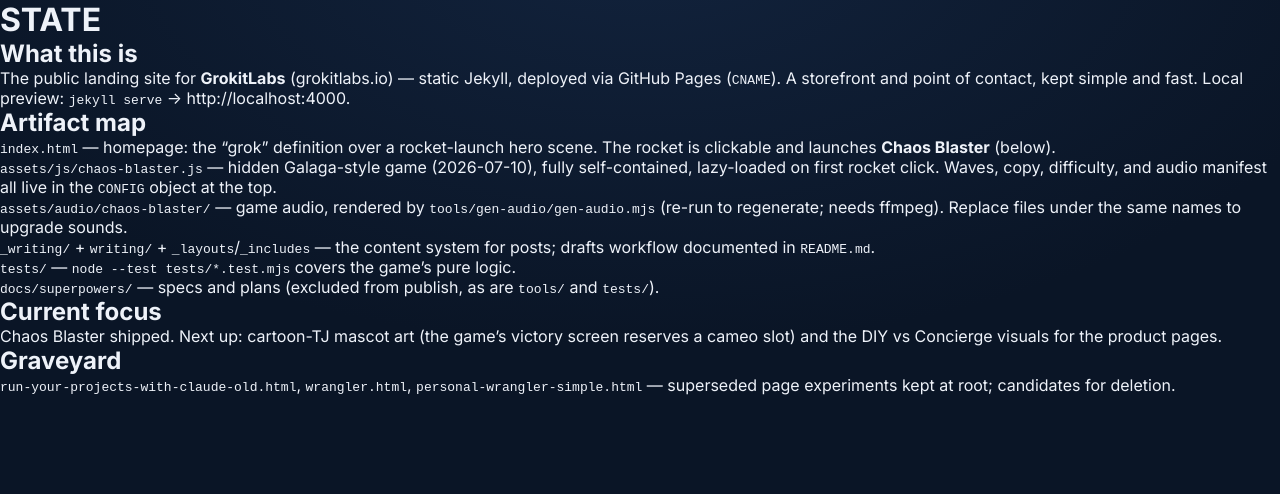
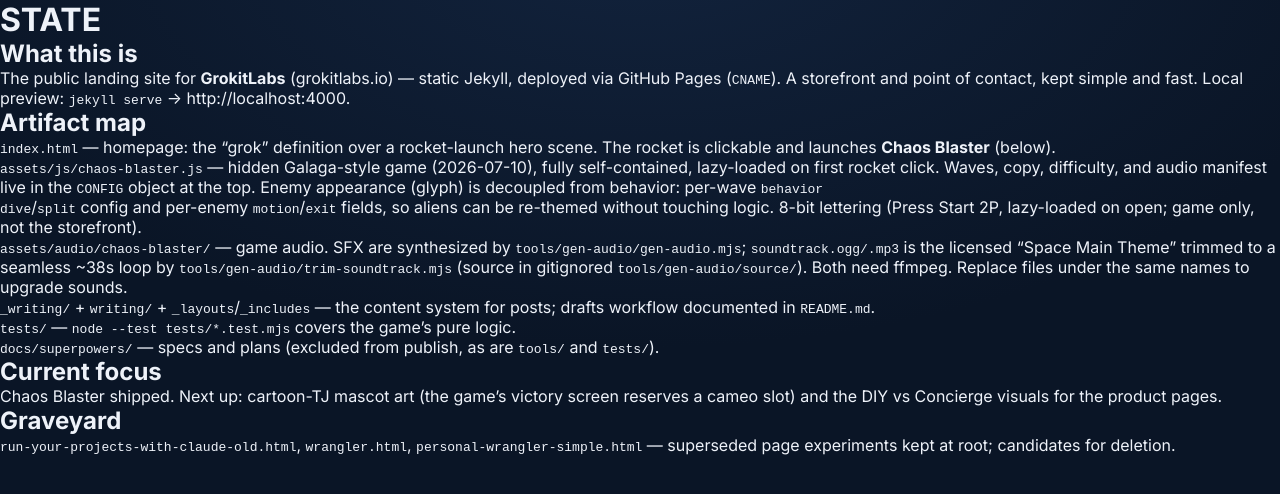
Before and after one commit to grokitlabs/grokitlabs.io, a Jekyll site: the page built from STATE.md, in a window 1280 px wide. Shown: the top 494 px of the page. Built offline with Jekyll 4.4.1, drawn with Linux system fonts in a browser that asks for light colours; our own code applies the rules of GitHub Pages for plain Markdown files.

Commit message:
Update STATE.md: enemy decoupling, licensed soundtrack pipeline, 8-bit fonts
Co-Authored-By: Claude Fable 5 <noreply@anthropic.com>

```diff
--- a/STATE.md
+++ b/STATE.md
@@ -12,10 +12,17 @@ simple and fast. Local preview: `jekyll serve` → http://localhost:4000.
   scene. The rocket is clickable and launches **Chaos Blaster** (below).
 - `assets/js/chaos-blaster.js` — hidden Galaga-style game (2026-07-10),
   fully self-contained, lazy-loaded on first rocket click. Waves, copy,
-  difficulty, and audio manifest all live in the `CONFIG` object at the top.
-- `assets/audio/chaos-blaster/` — game audio, rendered by
-  `tools/gen-audio/gen-audio.mjs` (re-run to regenerate; needs ffmpeg).
-  Replace files under the same names to upgrade sounds.
+  difficulty, and audio manifest live in the `CONFIG` object at the top.
+  Enemy appearance (glyph) is decoupled from behavior: per-wave `behavior`
+  + `dive`/`split` config and per-enemy `motion`/`exit` fields, so aliens
+  can be re-themed without touching logic. 8-bit lettering (Press Start 2P,
+  lazy-loaded on open; game only, not the storefront).
+- `assets/audio/chaos-blaster/` — game audio. SFX are synthesized by
+  `tools/gen-audio/gen-audio.mjs`; `soundtrack.ogg/.mp3` is the licensed
+  "Space Main Theme" trimmed to a seamless ~38s loop by
+  `tools/gen-audio/trim-soundtrack.mjs` (source in gitignored
+  `tools/gen-audio/source/`). Both need ffmpeg. Replace files under the
+  same names to upgrade sounds.
 - `_writing/` + `writing/` + `_layouts`/`_includes` — the content system for
   posts; drafts workflow documented in `README.md`.
 - `tests/` — `node --test tests/*.test.mjs` covers the game's pure logic.
```
